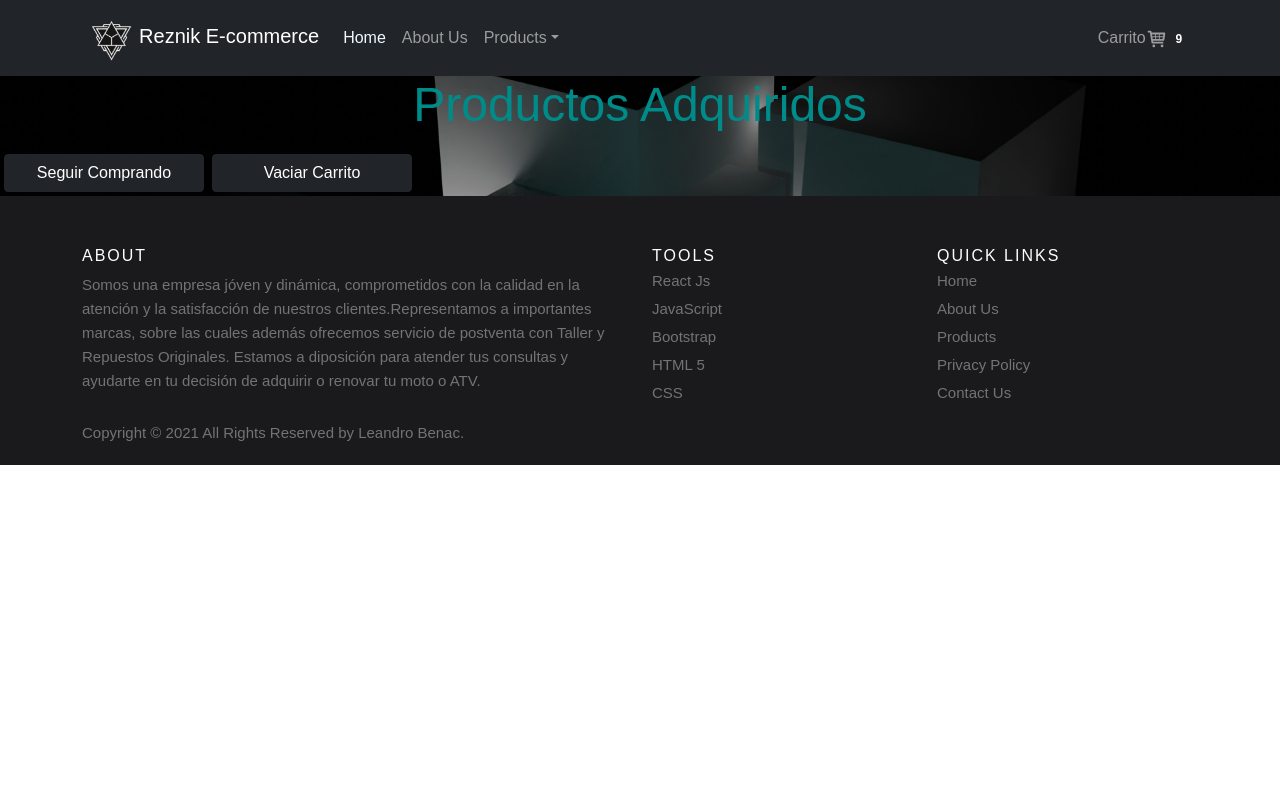
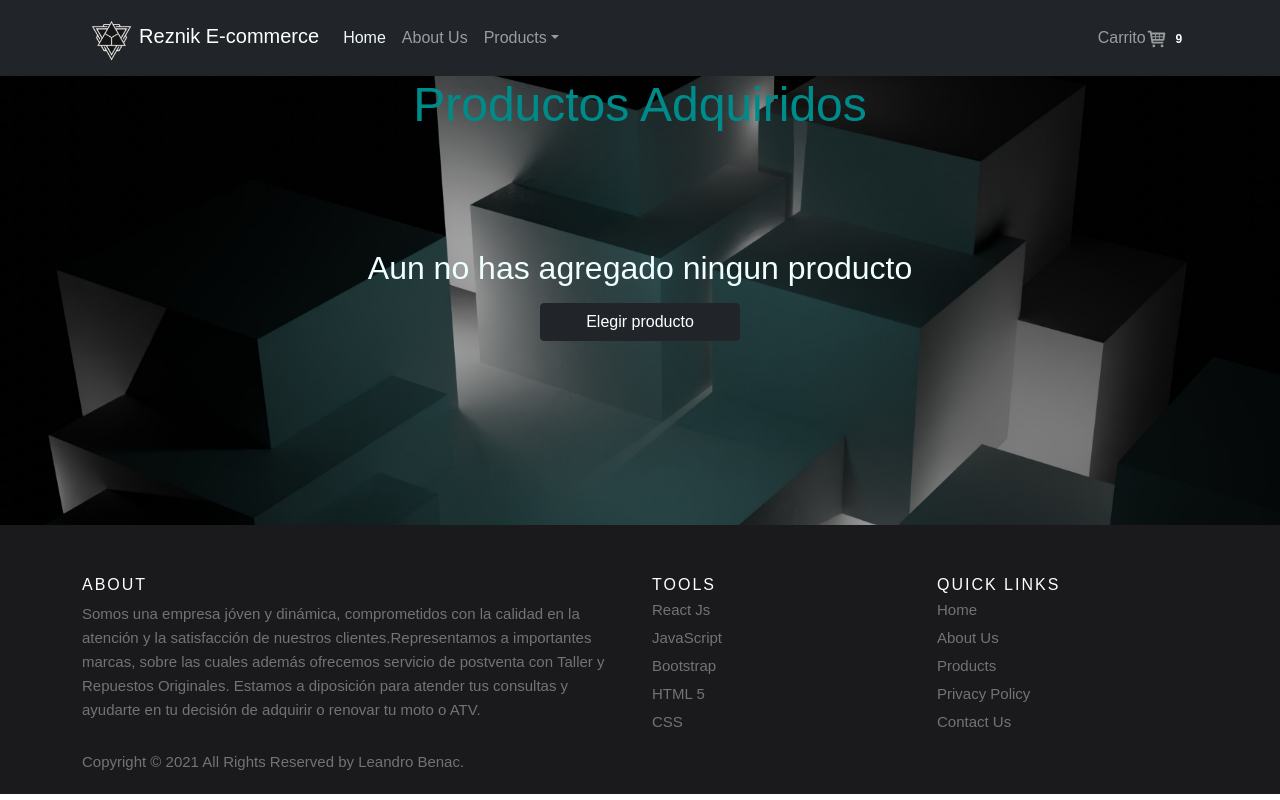
Before and after one commit to leanbenac/ReactProyect, a React (Create React App) app: page /cart in a window 1280 px wide. Built offline with nearby package versions, Linux system fonts and the light colour scheme.

Commit message:
more style

```diff
--- a/src/App.css
+++ b/src/App.css
@@ -15,4 +15,5 @@
     background-attachment:fixed;
     background-color: grey;
     height: auto;
+    max-height: auto;
 }
--- a/src/Context/CartContext.jsx
+++ b/src/Context/CartContext.jsx
@@ -12,8 +12,16 @@ function CartContextProvider ({children}){
         setCartList([...cartList, item]);
     }
 
+    // para limpiar items del carrito
     function clearCart(){
         setCartList ([])
+    }
+
+    // para remover un item seleccionado
+    function removeToCart(id) {
+        let item = cartList.filter((item) => item.id === id);
+
+        setCartList([...cartList, item]);
     }
 
     console.log();
@@ -21,7 +29,8 @@ function CartContextProvider ({children}){
         <CartContext.Provider value= {{
             cartList,
             addItem,
-            clearCart
+            clearCart,
+            removeToCart,
         }}>
             {children}
         </CartContext.Provider >
--- a/src/components/Cart/Cart.css
+++ b/src/components/Cart/Cart.css
@@ -12,3 +12,14 @@
     font-size: 2rem;
     text-align: center;
 }
+
+.btnCart{
+    text-align: center;
+    margin-top: 120px;
+    margin-bottom: 180px;
+}
+.btnCart__title{
+    margin-top: 115px;
+    color: azure;
+    font-size: 2rem;
+}
--- a/src/components/Cart/Cart.jsx
+++ b/src/components/Cart/Cart.jsx
@@ -5,18 +5,33 @@ import "../Cart/Cart.css";
 const Cart = () => {
     const {cartList, clearCart} = useCartContext();
 
+    var cartMessage = true;
+
+    if(cartList.length>0){
+        cartMessage = false;
+    }
+
     return (
         <section>
             <div>
-                <h1 className="cart__title">Productos Adquiridos</h1>
-                <ul>
-                {cartList.map(item => <li key={item.id} className="produc__add">{item.item.nombre} </li>
-
-                )}
-                </ul>
-
-                <Link to="/products"><button  className="btn btn-dark botonAgregar m-1">Seguir Comprando</button></Link>
-                <button onClick={()=>clearCart()} className="btn btn-dark botonAgregar m-1">Vaciar Carrito</button>
+                    <h1 className="cart__title">Productos Adquiridos</h1>
+                {
+                    cartMessage ?
+                    <div className="btnCart btnCart__title">
+                        <h2>Aun no has agregado ningun producto</h2>
+                        <Link to="/products"><button  className="btn btn-dark botonAgregar m-1 ">Elegir producto</button></Link>
+                    </div>
+                :
+                    <div>
+                        <ul>
+                            {cartList.map(item => <li key={item.id} className="produc__add">{item.item.nombre} {item.item.modelo} </li>)}
+                        </ul>
+                        <div className="btnCart">
+                            <Link to="/products"><button  className="btn btn-dark botonAgregar m-1">Seguir Comprando</button></Link>
+                            <button onClick={()=>clearCart()} className="btn btn-dark botonAgregar m-1">Vaciar Carrito</button>
+                        </div>
+                    </div>
+                }
             </div>
             </section>
     )
--- a/src/components/Item/Item.jsx
+++ b/src/components/Item/Item.jsx
@@ -1,8 +1,11 @@
-import ItemCount from '../ItemCount/ItemCount';
+// import ItemCount from '../ItemCount/ItemCount';
 import '../Item/Item.css';
 import { Link } from 'react-router-dom';
+// import { useCartContext } from '../../Context/CartContext';
 
 const Item = ({nombre , precio , img , modelo , stock, id}) => {
+  // const { removeToCart } = useCartContext();
+
   console.log(id)
     return (
 
@@ -12,15 +15,16 @@ const Item = ({nombre , precio , img , modelo , stock, id}) => {
             <div class="card">
               <img src={img} class="card-img-top" alt="..."/>
               <div class="card-body">
-                <h5 class="card-title">{nombre}</h5>
+                <h5 class="card-title mt-3"> {nombre}</h5>
                 <Link to={`/products/${id}`} >
-                <button className="btn col-xs-6 btn-dark hover" >Ver más </button>
+                <button className="btn col-xs-6 btn-dark hover m-3 mt-5 " >Ver detalles </button>
                 </Link>
                 <p class="card-text">{modelo}</p>
-                <p class="card-text">${precio}</p>
+                <p class="card-text m-2">Precio: ${precio}</p>
+                <p>En stock: {stock}</p>
               </div>
 
-              <ItemCount stock={stock} />
+              {/* <ItemCount stock={stock} /> */}
             </div>
           </div>
         </div>
--- a/src/components/ItemCount/ItemCount.jsx
+++ b/src/components/ItemCount/ItemCount.jsx
@@ -11,8 +11,6 @@ const ItemCount = ({ initial, stock, onAdd}) => {
     setQty( qty + num);
 
   };
-
-
 
       return (
 
```
Also changed, not shown: src/App.jsx (+2 -17 lines), src/components/ItemDetail/ItemDetail.jsx (+6 -5 lines).
